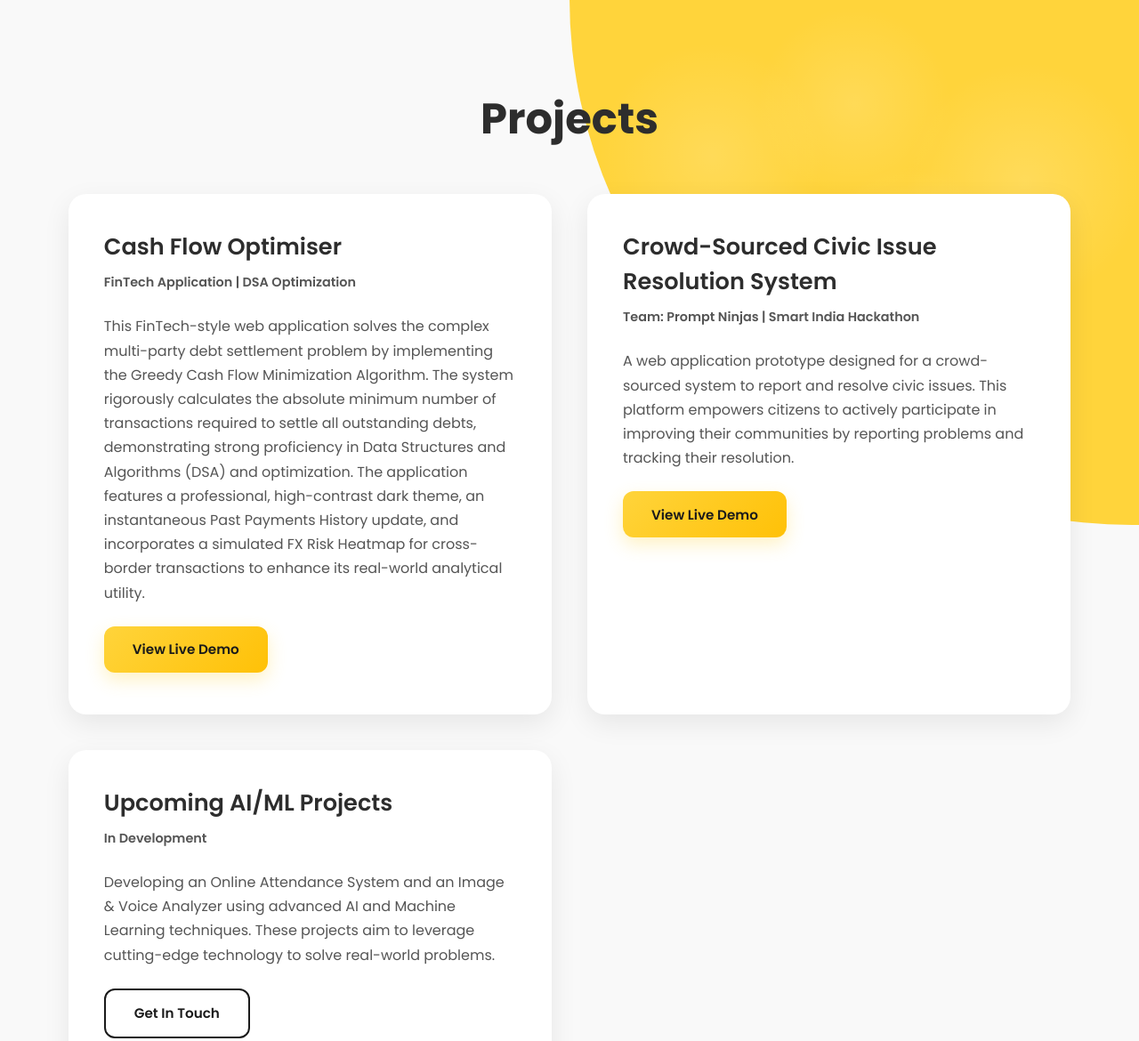
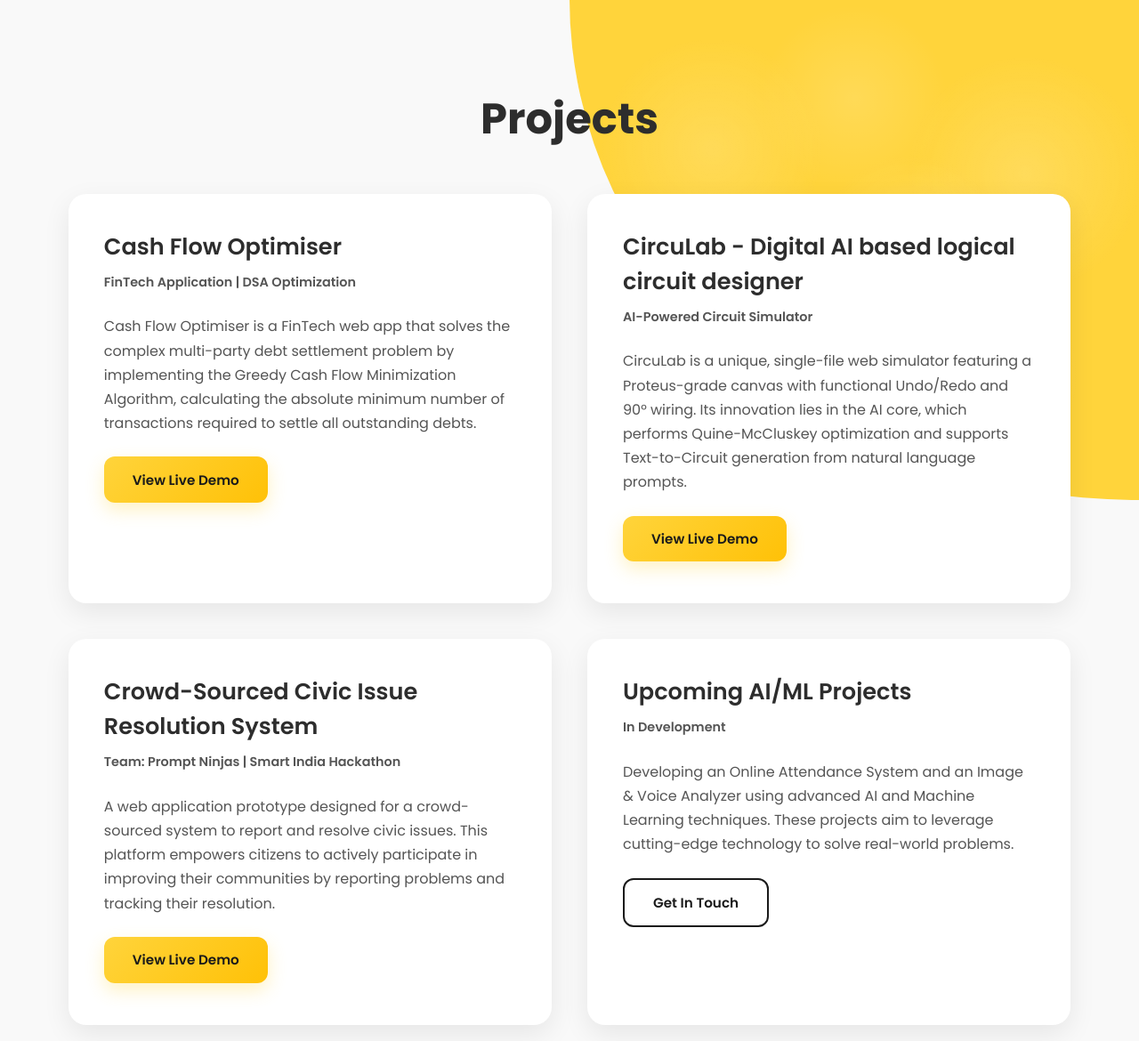
Before and after one commit to samiop18/My-portfolio, a plain HTML site: page index.html in a window 1280 px wide. Shown: the part 3212-4382 px from the top of the page at 89% size. Drawn offline with nearby package versions, Linux system fonts and the light colour scheme.

Commit message:
new project added : Circulab

```diff
--- a/index.html
+++ b/index.html
@@ -1862,8 +1862,15 @@
                 <div class="project-card animate-on-scroll">
                     <h3>Cash Flow Optimiser</h3>
                     <p class="project-affiliation">FinTech Application | DSA Optimization</p>
-                    <p>This FinTech-style web application solves the complex multi-party debt settlement problem by implementing the Greedy Cash Flow Minimization Algorithm. The system rigorously calculates the absolute minimum number of transactions required to settle all outstanding debts, demonstrating strong proficiency in Data Structures and Algorithms (DSA) and optimization. The application features a professional, high-contrast dark theme, an instantaneous Past Payments History update, and incorporates a simulated FX Risk Heatmap for cross-border transactions to enhance its real-world analytical utility.</p>
+                    <p>Cash Flow Optimiser is a FinTech web app that solves the complex multi-party debt settlement problem by implementing the Greedy Cash Flow Minimization Algorithm, calculating the absolute minimum number of transactions required to settle all outstanding debts.</p>
                     <a href="https://flowoptimser.netlify.app/" target="_blank" class="btn btn-primary">View Live Demo</a>
+                </div>
+
+                <div class="project-card animate-on-scroll">
+                    <h3>CircuLab - Digital AI based logical circuit designer</h3>
+                    <p class="project-affiliation">AI-Powered Circuit Simulator</p>
+                    <p>CircuLab is a unique, single-file web simulator featuring a Proteus-grade canvas with functional Undo/Redo and 90° wiring. Its innovation lies in the AI core, which performs Quine-McCluskey optimization and supports Text-to-Circuit generation from natural language prompts.</p>
+                    <a href="https://circu-lab-ai-based-logic-gate-simul.vercel.app/" target="_blank" class="btn btn-primary">View Live Demo</a>
                 </div>
 
                 <div class="project-card animate-on-scroll">
```
